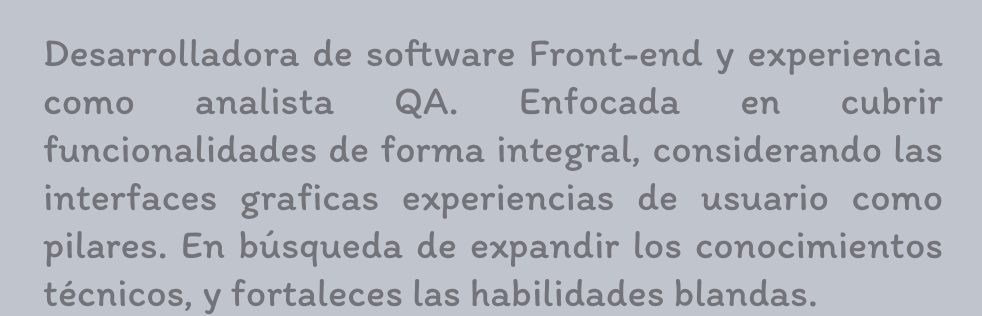
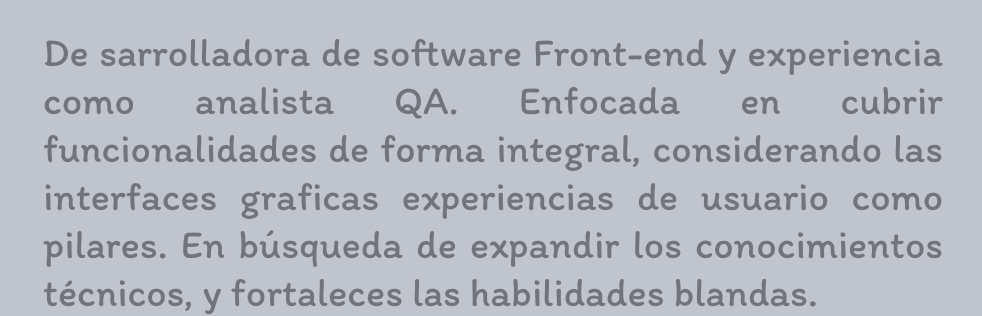
Before and after one commit to Melisaizaquita/portafolio, a website: page source/pug/index.pug in a window 1280 px wide. Shown: the part 497-813 px from the top of the page, without its empty margins (147-1129 px from the left). Drawn offline with nearby package versions, Linux system fonts and the light colour scheme; files that its build step writes are made by us from their sources; files whose address does not match are found by name.

Commit message:
acutalizacion

```diff
--- a/source/pug/_description.pug
+++ b/source/pug/_description.pug
@@ -1,4 +1,4 @@
 section.description
   p.description__greeting ¡Hola!
   h1.description__name Soy Dayan Melisa Izaquita Solano
-  p.description__paragraph Desarrolladora de software Front-end y experiencia como analista QA. Enfocada en cubrir funcionalidades de forma integral, considerando las interfaces graficas experiencias de usuario como pilares. En búsqueda de expandir los conocimientos técnicos, y fortaleces las habilidades blandas.
+  p.description__paragraph De sarrolladora de software Front-end y experiencia como analista QA. Enfocada en cubrir funcionalidades de forma integral, considerando las interfaces graficas experiencias de usuario como pilares. En búsqueda de expandir los conocimientos técnicos, y fortaleces las habilidades blandas.
```
Also changed, not shown: index.html.
